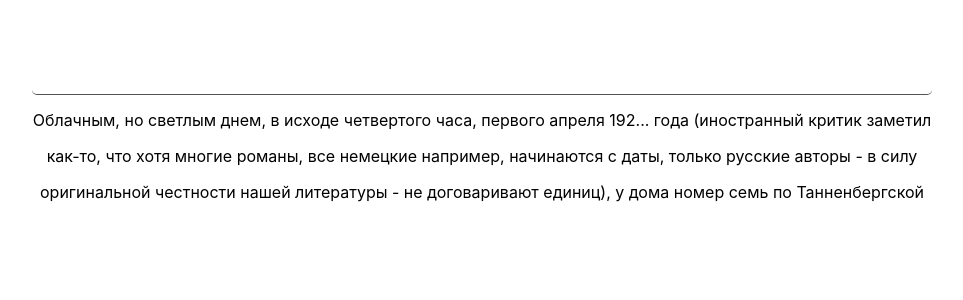
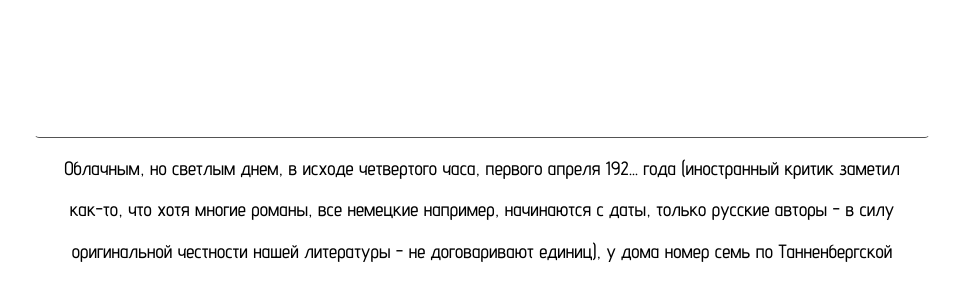
Before and after one commit to batishchef/typing-trainer, a React (Create React App) app: page / in a window 1280 px wide. Shown: the part 130-430 px from the top of the page, without its empty margins (158-1121 px from the left). Built offline with nearby package versions, Linux system fonts and the light colour scheme.

Commit message:
added css variables and refatored styles

```diff
--- a/package.json
+++ b/package.json
@@ -34,5 +34,8 @@
       "last 1 firefox version",
       "last 1 safari version"
     ]
+  },
+  "devDependencies": {
+    "@babel/plugin-proposal-private-property-in-object": "^7.21.11"
   }
 }
--- a/src/App.module.css
+++ b/src/App.module.css
@@ -1,8 +1,11 @@
+@import url(./assets/css/variables.css);
+
 .App {
   width: 100%;
   height: 100%;
   display: flex;
-  justify-content: end;
   flex-direction: column;
   text-align: center;
+  font-family: var(--writing-text-font);
+  font-size: calc(var(--ui-step) * 1.2);
 }
--- /dev/null
+++ b/src/assets/css/variables.css
@@ -0,0 +1,17 @@
+@import url('https://fonts.googleapis.com/css2?family=Advent+Pro:ital,wght@0,500;1,500&display=swap');
+
+:root {
+    --writing-text-font: "Advent Pro", sans-serif;
+    --ui-step: 1rem;
+    --main-form-margin: calc(var(--ui-step) * 15);
+    --input-form-focused-border-color: rgb(83, 83, 83);
+    --input-form-unfocused-border-color: black;
+    --input-error-color: rgb(246, 255, 0);
+    --text-passed-color: rgb(199, 199, 199);
+    --text-error-color: rgb(247, 63, 63);
+    --max-input-width: calc(var(--ui-step) * 60);
+}
+
+*, *::before, *::after {
+    box-sizing: border-box;
+  }
--- a/src/components/mainTextField/MainTextField.module.css
+++ b/src/components/mainTextField/MainTextField.module.css
@@ -1,6 +1,4 @@
-*, *::before, *::after {
-    box-sizing: border-box;
-  }
+@import url(../../assets/css/variables.css);
 
 
 .MainTextField {
@@ -13,10 +11,10 @@
 }
 
 .mainForm {
-    margin: 200px 0 200px;
-    padding: 0 50px;
+    margin: var(--main-form-margin) 0;
+    padding: 0 calc(var(--ui-step) * 2);
     align-self: center;
-    width: min(1000px, 100%);
+    width: min(var(--max-input-width), 100%);
 }
 
 .input {
@@ -25,27 +23,26 @@
     font-size: inherit;
     line-height: inherit;
     margin: 0;
-    border: none;
-    outline: 2px black solid;
+    outline: 1px var(--input-form-unfocused-border-color) solid;
+    border: 1px var(--input-form-unfocused-border-color) solid;
     border-radius: 5px;
     padding-bottom: 3px;
 }
 
 .input:focus {
-    margin-bottom: -1px;
-    border: none;
     outline: none;
-    border-bottom: 1px rgb(83, 83, 83) solid;
+    border: 1px white solid;
+    border-bottom: 1px var(--input-form-focused-border-color) solid;
 }
 
 .incorrectInput {
-    background-color: rgb(247, 244, 63);
+    background-color: var(--input-error-color);
 }
 
 .pastText {
-    color:rgb(199, 199, 199);
+    color: var(--text-passed-color);
 }
 
 .errorInText {
-    color: rgb(247, 63, 63);
+    color: var(--text-error-color);
 }
--- a/src/pages/main/Main.module.css
+++ b/src/pages/main/Main.module.css
@@ -1,3 +1,6 @@
+@import url(../../assets/css/variables.css);
+
+
 .Main {
     width: 100vw;
     height: 100vh;
```
Also changed, not shown: 1 other file (tests, documents, lock files or other folders).
